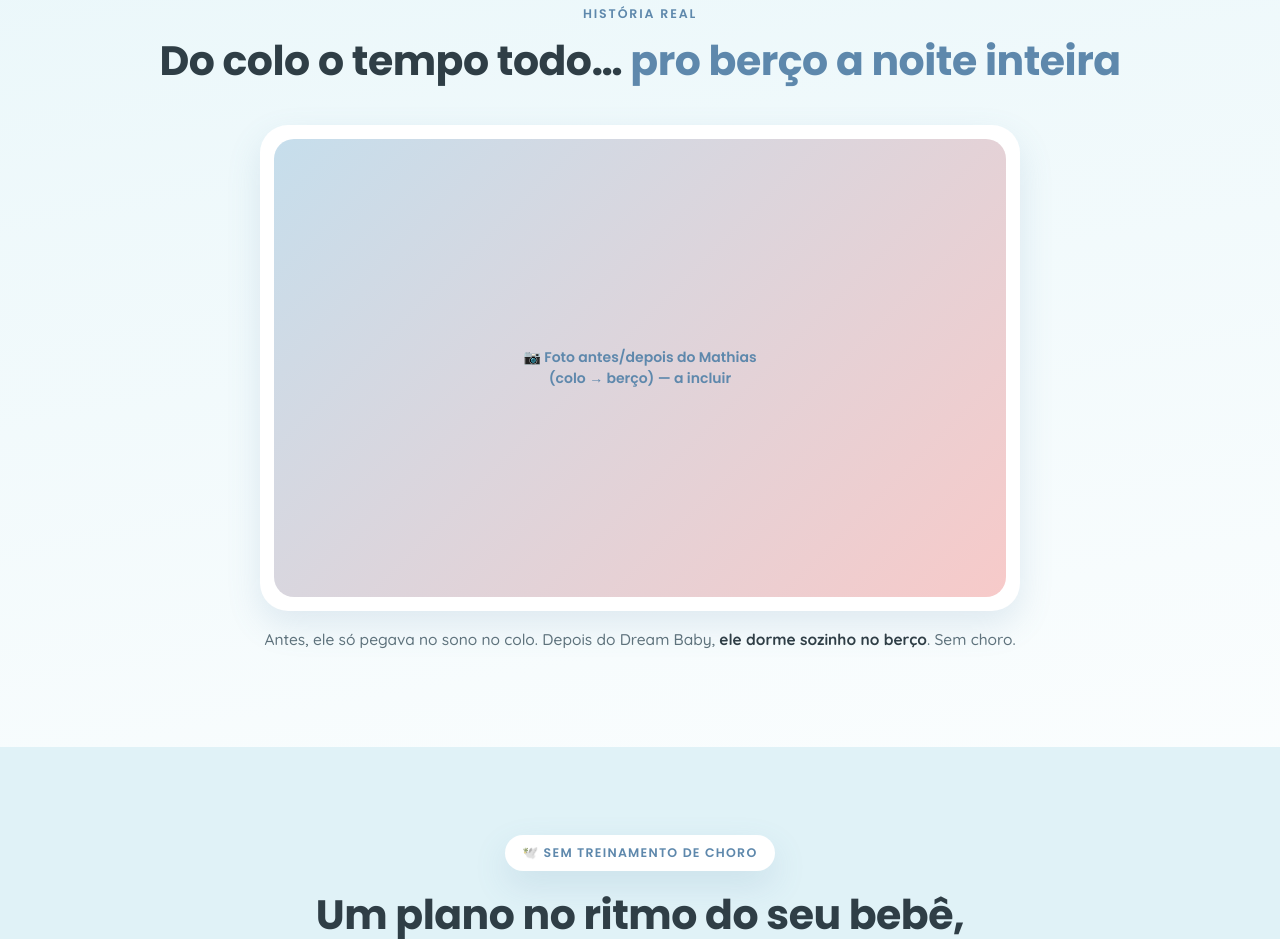
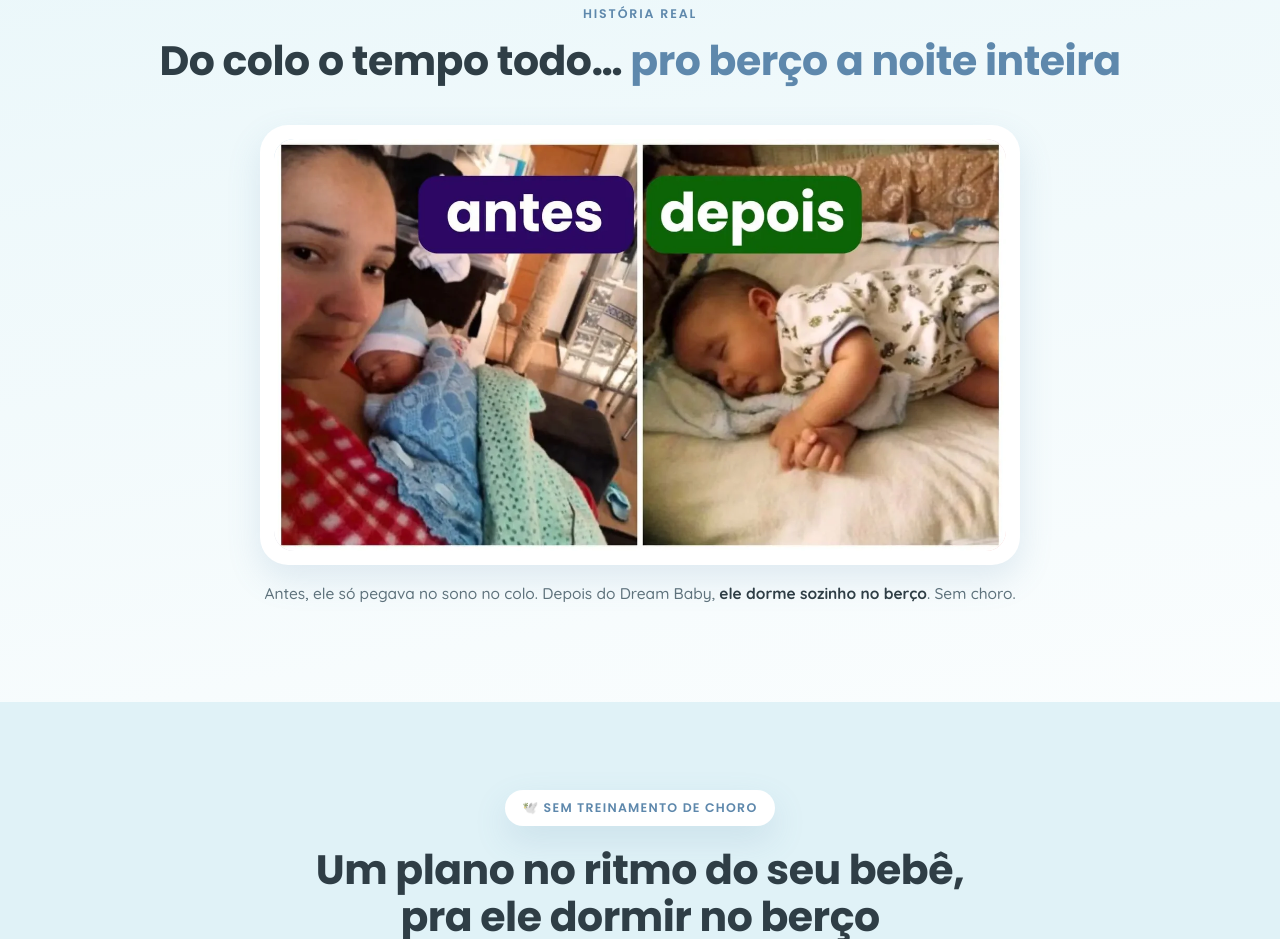
Before and after one commit to brunotropolis/mathias-db, a plain HTML site: page index.html in a window 1280 px wide. Shown: the part 1520-2459 px from the top of the page. Drawn offline with Linux system fonts and the light colour scheme.

Commit message:
antes/depois real do Mathias (colo -> berco) no lugar do placeholder + container 16:9

```diff
--- a/index.html
+++ b/index.html
@@ -130,7 +130,7 @@
 
 /* ANTES/DEPOIS */
 .ad-box{max-width:760px;margin:40px auto 0;background:#fff;border-radius:28px;padding:14px;box-shadow:var(--sombra-card)}
-.ad-box .foto{border-radius:20px;overflow:hidden;background:linear-gradient(135deg,var(--sky-soft),var(--blush));aspect-ratio:16/10;display:flex;align-items:center;justify-content:center}
+.ad-box .foto{border-radius:20px;overflow:hidden;background:linear-gradient(135deg,var(--sky-soft),var(--blush));aspect-ratio:16/9;display:flex;align-items:center;justify-content:center}
 .ad-box .foto img{width:100%;height:100%;object-fit:cover}
 .ad-box .ph{color:var(--sky-deep);font-family:'Poppins',sans-serif;font-weight:600;font-size:14px;text-align:center;padding:24px;line-height:1.5}
 .ad-cap{margin:16px 8px 8px;text-align:center;color:var(--ink-soft);font-size:15.5px;line-height:1.6}
@@ -268,10 +268,7 @@
     <h2 class="reveal">Do colo o tempo todo… <span class="hl-sky">pro berço a noite inteira</span></h2>
     <div class="ad-box reveal">
       <div class="foto">
-        <!-- [PLACEHOLDER MATHIAS] Bruno envia o arquivo antes/depois do bebe Mathias.
-             antes = recem-nascido no colo da mae · depois = bebe dormindo sozinho no berco.
-             Trocar o bloco .ph abaixo por: <img src="/assets/mathias-antes-depois.webp" alt="Antes e depois: do colo pro berço"> -->
-        <div class="ph">📷 Foto antes/depois do Mathias<br>(colo → berço) — a incluir</div>
+        <img src="/assets/mathias-antes-depois.webp" alt="Antes e depois do Mathias: antes só dormia no colo da mãe, depois dorme sozinho no berço" width="1400" height="788" loading="lazy" decoding="async">
       </div>
     </div>
     <p class="ad-cap reveal">Antes, ele só pegava no sono no colo. Depois do Dream Baby, <strong>ele dorme sozinho no berço</strong>. Sem choro.</p>
```
Also changed, not shown: assets/mathias-antes-depois.jpg (added), assets/mathias-antes-depois.webp (added).
